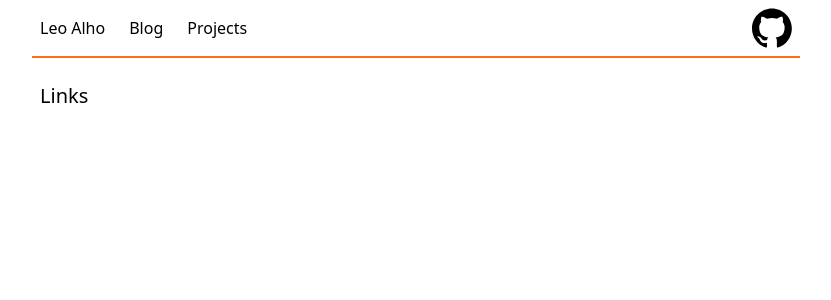
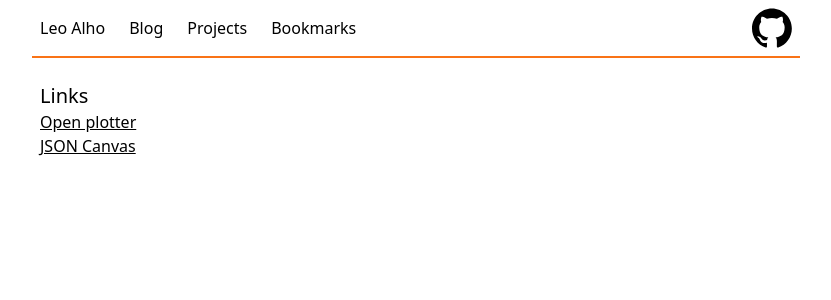
Before and after one commit to leoalho/leoalho.github.io, a Next.js app: page /links in a window 1280 px wide. Shown: the top 300 px of the page, without its empty margins (224-1055 px from the left). Built offline with nearby package versions, Linux system fonts and the light colour scheme.

Commit message:
Add links section

```diff
--- a/src/components/Header.tsx
+++ b/src/components/Header.tsx
@@ -23,6 +23,7 @@ const Header = () => {
         <NavBarLink link="/" title="Leo Alho" />
         <NavBarLink link="/blog" title="Blog" />
         <NavBarLink link="/projects" title="Projects" />
+        <NavBarLink link="/links" title="Bookmarks" />
         <div className="flex-1 flex justify-end">
           <a href="https://github.com/leoalho">
             <GithubMark />
--- /dev/null
+++ b/src/lib/links.ts
@@ -0,0 +1,25 @@
+import fs from "fs";
+import path from "path";
+
+const linksDirectory = path.join(process.cwd(), "src", "links");
+
+export const getLinksData = () => {
+    // THe file is in csv and not json, because csv is easier to write manually.
+    // Currently just one file, but I anticipate to have several files in the future
+    const linksFilePath = path.join(linksDirectory, "links.csv")
+    const linksData = fs.readFileSync(linksFilePath, "utf-8")
+
+    const headerArray = linksData.split("\n")[0].split(",")
+    const rows = linksData.split("\n").slice(1)
+
+    const rowsJSON = rows.map(( row) => {
+        const rowArray = row.split(",")
+        const rowObject = headerArray.reduce((accumulator, title, index) => {
+            const newAccumulator = {...accumulator}
+            newAccumulator[title] = rowArray[index]
+            return newAccumulator}, {})
+        return rowObject
+    })
+
+    return rowsJSON
+}
--- a/src/pages/links.tsx
+++ b/src/pages/links.tsx
@@ -1,9 +1,28 @@
+import {getLinksData} from "@/src/lib/links";
+
 export const config = {
   unstable_runtimeJS: false,
 };
 
-const Links = () => {
-  return <h2>Links</h2>;
+const Links = (props) => {
+  return (
+      <>
+      <h2>Links</h2>
+      {props.linksData.map((link, index) =>  {
+        return (<div key={index}>
+          <a href={link.url} target="_blank">{link.title || link.url}</a>
+        </div>)})}
+      </>
+  )
 };
 
 export default Links;
+
+export async function getStaticProps() {
+  const linksData = getLinksData();
+  return {
+    props: {
+      linksData,
+    },
+  };
+}
```
Also changed, not shown: src/links/links.csv.
